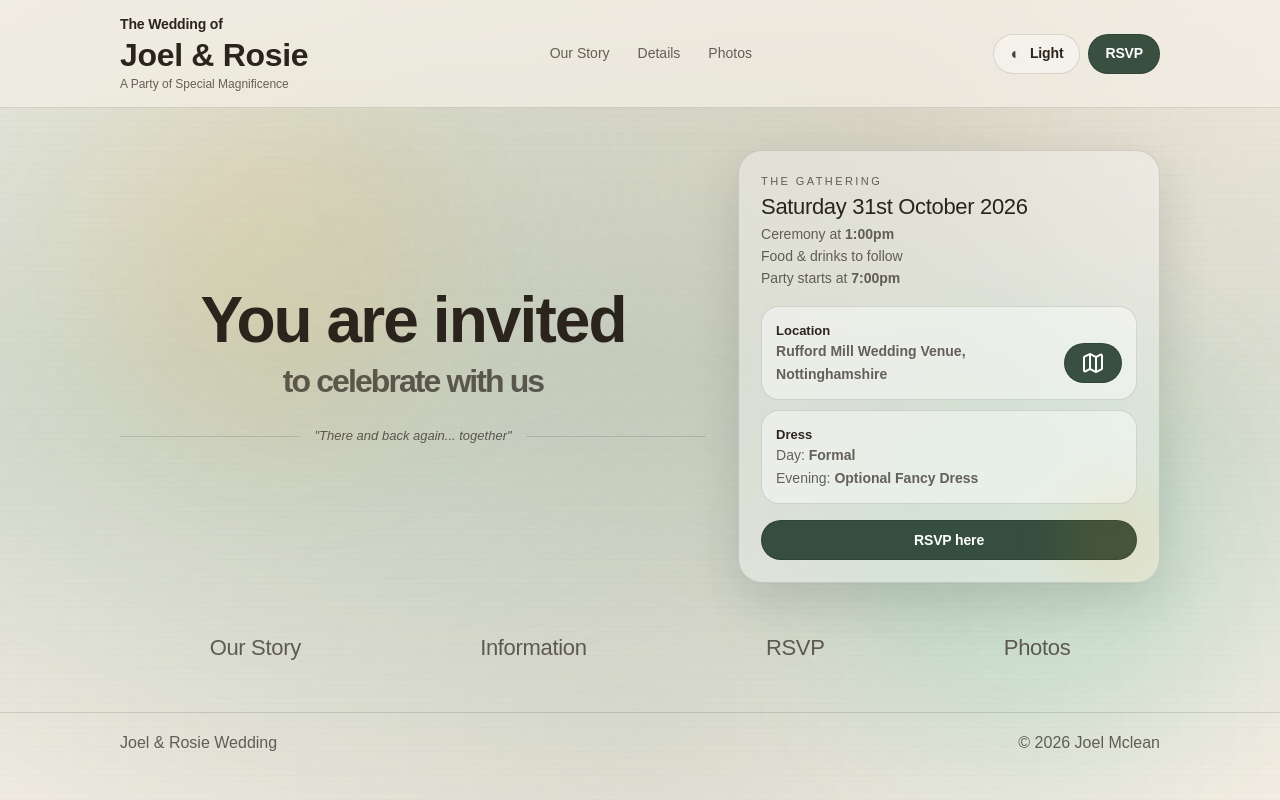
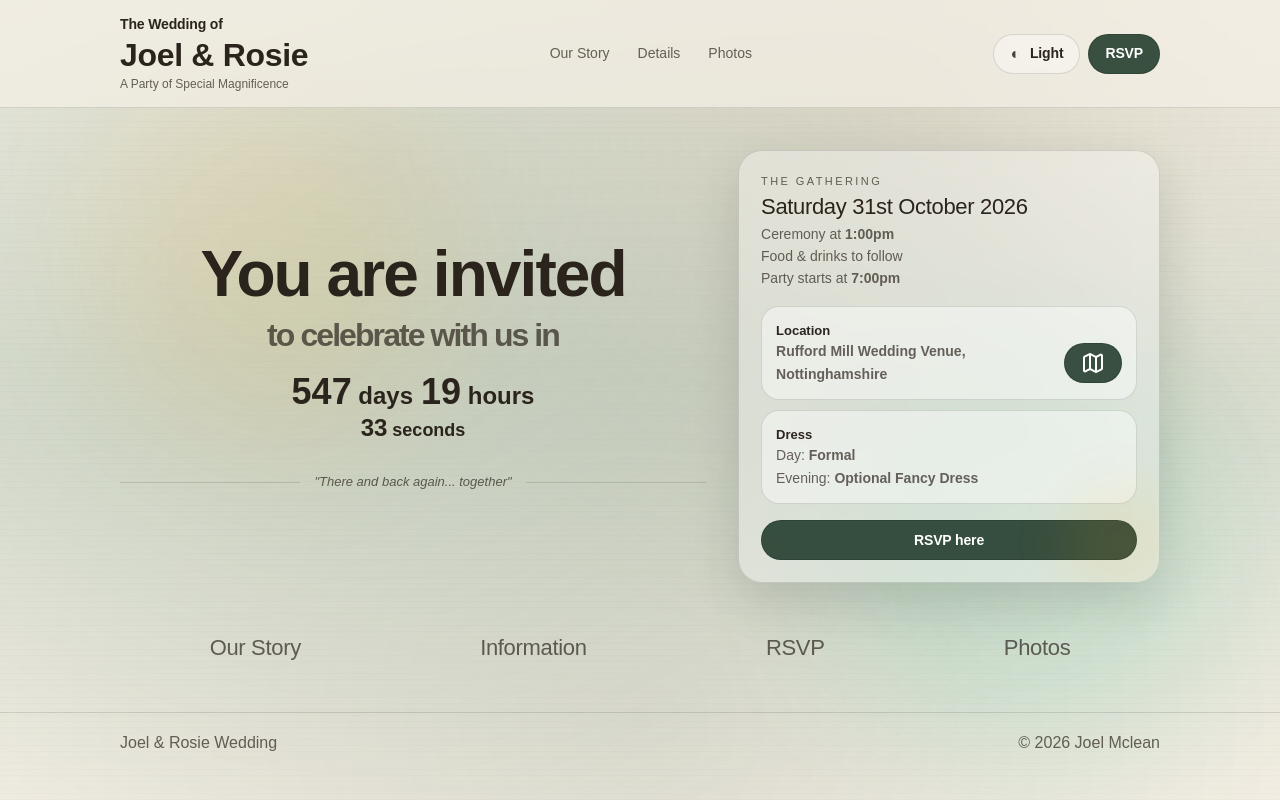
Before and after one commit to JoelOliverMclean/joel-rosie-wedding, a Next.js app: page / in a window 1280 px wide. Built offline with nearby package versions, Linux system fonts and the light colour scheme; a web font is replaced by a local one.

Commit message:
Add countdown to wedding home page

```diff
--- a/src/app/page.tsx
+++ b/src/app/page.tsx
@@ -1,5 +1,6 @@
 import { Map } from "lucide-react";
 import Link from "next/link";
+import WeddingCountdown from "@/components/WeddingCountdown";
 
 export default function HomePage() {
   return (
@@ -14,8 +15,11 @@ export default function HomePage() {
           <div className="hero__left text-center">
             <h1 className="h1">
               You are invited
-              <span className="h1__sub">to celebrate with us</span>
+              <span className="h1__sub">to celebrate with us in</span>
             </h1>
+            <div className={"pt-5"}>
+              <WeddingCountdown targetIso={"2026-10-31T13:00:00Z"} />
+            </div>
 
             {/*<p className="lead">*/}
             {/*  Join us beneath turning leaves for an evening of warmth,*/}
--- /dev/null
+++ b/src/components/WeddingCountdown.tsx
@@ -0,0 +1,99 @@
+"use client";
+
+import { useEffect, useState } from "react";
+
+type TimeParts = {
+  done: boolean;
+  days: number;
+  hours: number;
+  minutes: number;
+  seconds: number;
+};
+
+type WeddingCountdownProps = {
+  targetIso: string;
+  completeText?: string;
+};
+
+function getTimeParts(targetMs: number): TimeParts {
+  const now = Date.now();
+  const diff = targetMs - now;
+
+  if (diff <= 0) {
+    return { done: true, days: 0, hours: 0, minutes: 0, seconds: 0 };
+  }
+
+  const totalSeconds = Math.floor(diff / 1000);
+
+  const days = Math.floor(totalSeconds / (60 * 60 * 24));
+  const hours = Math.floor((totalSeconds / (60 * 60)) % 24);
+  const minutes = Math.floor((totalSeconds / 60) % 60);
+  const seconds = Math.floor(totalSeconds % 60);
+
+  return { done: false, days, hours, minutes, seconds };
+}
+
+export default function WeddingCountdown({
+  targetIso,
+  completeText = "We're married!",
+}: WeddingCountdownProps) {
+  const targetMs = new Date(targetIso).getTime();
+
+  const [time, setTime] = useState<TimeParts>(() => getTimeParts(targetMs));
+
+  useEffect(() => {
+    const interval = setInterval(() => {
+      setTime(getTimeParts(targetMs));
+    }, 1000);
+
+    return () => clearInterval(interval);
+  }, [targetMs]);
+
+  if (time.done) {
+    return <div>{completeText}</div>;
+  }
+
+  const bigNumStyle = "text-4xl"
+  const bigTextStyle = "text-2xl"
+  const smallerNumStyle =
+    time.days < 1 && time.hours < 1 ? bigNumStyle : "text-2xl";
+  const smallerTextStyle =
+    time.days < 1 && time.hours < 1 ? bigTextStyle : "text-lg";
+
+  return (
+    <div className={"flex flex-col gap-2"}>
+      <div
+        className={
+          "flex flex-col flex-wrap items-center justify-center gap-0 font-bold"
+        }
+      >
+        <div className={["flex gap-2", bigTextStyle].join(" ")}>
+          {time.days > 0 && (
+            <div>
+              <span className={bigNumStyle}>{time.days}</span> days
+            </div>
+          )}
+          {time.hours > 0 && (
+            <div>
+              <span className={bigNumStyle}>{time.hours}</span> hours
+            </div>
+          )}
+        </div>
+        <div
+          className={["flex gap-2", smallerTextStyle].join(" ")}
+        >
+          {time.minutes > 0 && (
+            <div>
+              <span className={smallerNumStyle}>{time.minutes}</span> minutes
+            </div>
+          )}
+          {time.seconds > 0 && (
+            <div>
+              <span className={smallerNumStyle}>{time.seconds}</span> seconds
+            </div>
+          )}
+        </div>
+      </div>
+    </div>
+  );
+}
```
